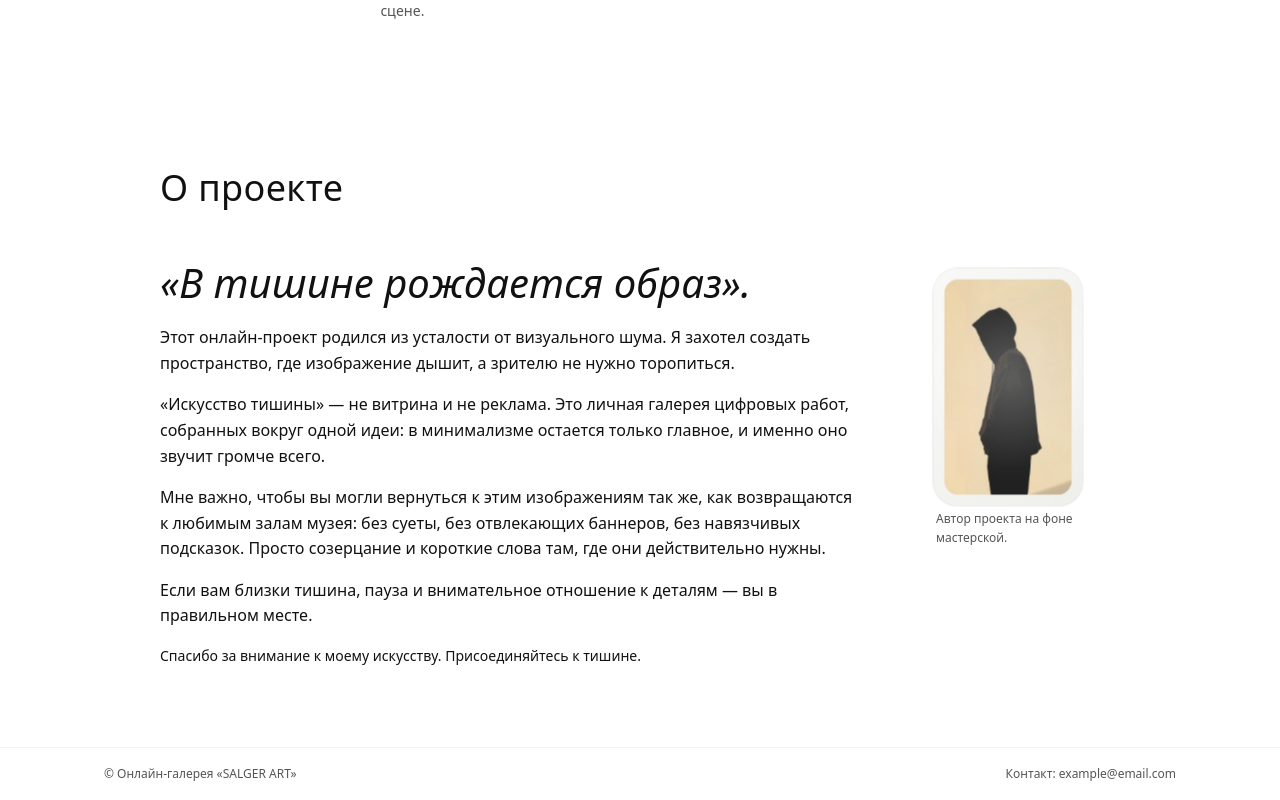
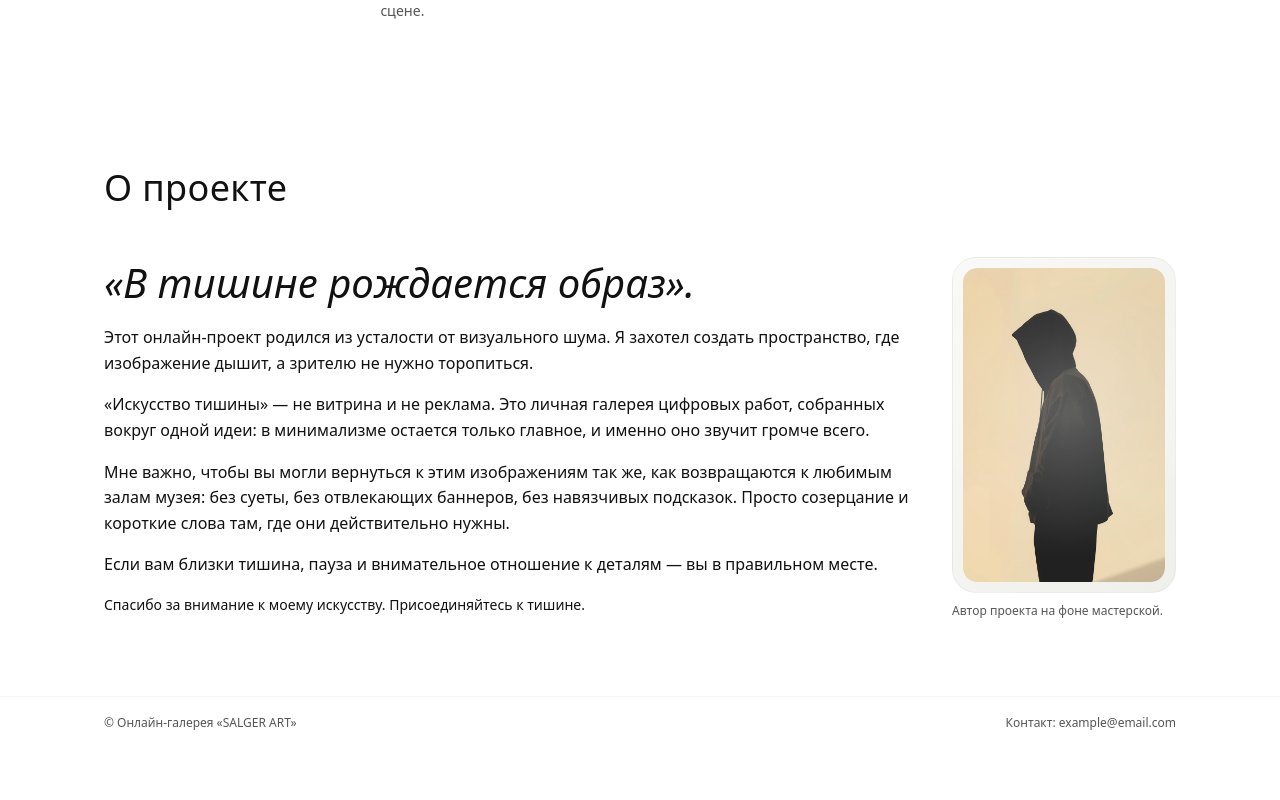
Before and after one commit to ALDYNEC-07/SALGER-ART, a Next.js app: page / in a window 1280 px wide. Shown: the part 1457-2257 px from the top of the page. After the commit the page ends 2205 px from the top, so only its background shows below. Built offline with nearby package versions, Linux system fonts and the light colour scheme.

Commit message:
Перенес стили о проекте в модульный

```diff
--- /dev/null
+++ b/src/app/components/AboutSection/AboutSection.module.css
@@ -0,0 +1,113 @@
+.pageAbout .page__body {
+  max-width: var(--content-max-width);
+  margin-inline: auto;
+}
+
+.pageAbout .page__header {
+  max-width: var(--content-max-width);
+  margin-inline: auto;
+}
+
+.manifestLead {
+  margin: 0 0 var(--space-xl);
+  font-size: var(--fs-2xl);
+  line-height: 1.3;
+  font-style: italic;
+}
+
+.manifestText p {
+  margin: 0 0 var(--space-m);
+}
+
+.manifestText p + p {
+  margin-top: var(--space-s);
+}
+
+.manifestText strong,
+.manifestText em {
+  font-weight: 500;
+}
+
+.manifestSignature {
+  margin-top: var(--space-2xl);
+  font-size: var(--fs-sm);
+}
+
+.aboutLayout {
+  display: flex;
+  flex-direction: column;
+  gap: var(--space-xl);
+}
+
+.aboutMedia {
+  flex: 0 0 auto;
+}
+
+.aboutMediaFigure {
+  margin: 0;
+}
+
+.aboutMediaFrame {
+  position: relative;
+  overflow: hidden;
+  border-radius: 1.5rem;
+  width: 100%;
+  min-height: 9rem;
+  aspect-ratio: 2 / 3;
+  background: radial-gradient(circle at 50% 42%, rgba(255, 255, 255, 0.72), rgba(245, 245, 245, 0) 62%),
+    linear-gradient(135deg, #f9f9f7, #efefec);
+  border: 1px solid rgba(0, 0, 0, 0.04);
+  animation: heroZoom 18s ease-out forwards;
+}
+
+.aboutMediaFrame::after {
+  content: "";
+  position: absolute;
+  inset: var(--space-xs);
+  border-radius: inherit;
+  background: radial-gradient(circle at 52% 46%, rgba(255, 255, 255, 0.28), rgba(255, 255, 255, 0) 70%);
+  filter: blur(var(--hero-frame-blur));
+  mix-blend-mode: screen;
+  pointer-events: none;
+}
+
+.aboutMediaPlaceholder {
+  position: absolute;
+  inset: 10px;
+  border-radius: calc(1.5rem - 10px);
+  overflow: hidden;
+}
+
+.aboutMediaImage {
+  object-fit: cover;
+  position: absolute;
+  inset: 0;
+  width: 100%;
+  height: 100%;
+  border-radius: inherit;
+}
+
+.aboutMediaCaption {
+  margin-top: var(--space-xs);
+  font-size: var(--fs-xs);
+  color: #555555;
+}
+
+@media (min-width: 960px) {
+  .aboutLayout {
+    flex-direction: row;
+    align-items: flex-start;
+  }
+
+  .manifestText {
+    flex: 1 1 auto;
+  }
+
+  .aboutMedia {
+    flex: 0 0 14rem;
+  }
+
+  .aboutMediaFrame {
+    min-height: 3rem;
+  }
+}
--- a/src/app/components/AboutSection.tsx
+++ b/src/app/components/AboutSection/AboutSection.tsx
@@ -6,13 +6,18 @@
 
 import Image from "next/image";
 /* Портрет автора для блока рядом с манифестом */
-import authorImage from "../assets/Author.jpg";
+import authorImage from "../../assets/Author.jpg";
+import styles from "./AboutSection.module.css";
 
 export function AboutSection() {
   return (
     <>
       {/* Раздел с манифестом и подписью автора */}
-      <section id="about" className="page page--about" aria-labelledby="about-title">
+      <section
+        id="about"
+        className={`page ${styles.pageAbout}`}
+        aria-labelledby="about-title"
+      >
         <div className="container">
           <header className="page__header">
             <h1 id="about-title" className="page-title">
@@ -21,10 +26,10 @@ export function AboutSection() {
           </header>
 
           <div className="page__body">
-            <div className="about-layout">
+            <div className={styles.aboutLayout}>
               {/* Текст манифеста */}
-              <div className="manifest-text">
-                <p className="manifest-lead">«В тишине рождается образ».</p>
+              <div className={styles.manifestText}>
+                <p className={styles.manifestLead}>«В тишине рождается образ».</p>
 
                 <p>
                   Этот онлайн-проект родился из усталости от визуального шума.
@@ -51,30 +56,28 @@ export function AboutSection() {
                   к деталям — вы в правильном месте.
                 </p>
 
-                <p className="manifest-signature">
-                  Спасибо за внимание к моему искусству. Присоединяйтесь к тишине.
-                </p>
+                <p className={styles.manifestSignature}>Спасибо за внимание к моему искусству. Присоединяйтесь к тишине.</p>
               </div>
 
               {/* Портрет автора рядом с текстом манифеста */}
               <aside
-                className="about-media"
+                className={styles.aboutMedia}
                 aria-label="Фотография или иллюстрация автора"
               >
-                <figure className="about-media__figure">
-                  <div className="about-media__frame">
-                    <div className="about-media__placeholder">
+                <figure className={styles.aboutMediaFigure}>
+                  <div className={styles.aboutMediaFrame}>
+                    <div className={styles.aboutMediaPlaceholder}>
                       <Image
                         src={authorImage}
                         alt="Портрет автора проекта"
                         fill
                         sizes="(max-width: 960px) 100vw, 220px"
-                        className="about-media__image"
+                        className={styles.aboutMediaImage}
                         priority
                       />
                     </div>
                   </div>
-                  <figcaption className="about-media__caption">
+                  <figcaption className={styles.aboutMediaCaption}>
                     Автор проекта на фоне мастерской.
                   </figcaption>
                 </figure>
--- a/src/app/globals.css
+++ b/src/app/globals.css
@@ -255,112 +255,3 @@ h3 {
   flex-wrap: wrap;
   font-size: var(--fs-sm);
 }
-
-/* ===== Страница "О проекте" ===== */
-
-.page--about .page__body {
-  max-width: var(--content-max-width);
-  margin-inline: auto;
-}
-
-.page--about .page__header {
-  max-width: var(--content-max-width);
-  margin-inline: auto;
-}
-
-.manifest-lead {
-  margin: 0 0 var(--space-xl);
-  font-size: var(--fs-2xl);
-  line-height: 1.3;
-  font-style: italic;
-}
-
-.manifest-text p {
-  margin: 0 0 var(--space-m);
-}
-
-.manifest-text p + p {
-  margin-top: var(--space-s);
-}
-
-.manifest-text strong,
-.manifest-text em {
-  font-weight: 500;
-}
-
-.manifest-signature {
-  margin-top: var(--space-2xl);
-  font-size: var(--fs-sm);
-}
-
-/* Небольшой сайдбар под портрет / иллюстрацию (по желанию) */
-
-.about-layout {
-  display: flex;
-  flex-direction: column;
-  gap: var(--space-xl);
-}
-
-.about-media {
-  flex: 0 0 auto;
-}
-
-.about-media__frame {
-  position: relative;
-  overflow: hidden;
-  border-radius: 1.5rem;
-  width: 100%;
-  min-height: 14.25rem;
-  background: radial-gradient(circle at 50% 42%, rgba(255, 255, 255, 0.72), rgba(245, 245, 245, 0) 62%),
-    linear-gradient(135deg, #f9f9f7, #efefec);
-  border: 1px solid rgba(0, 0, 0, 0.04);
-  animation: heroZoom 18s ease-out forwards;
-}
-
-.about-media__frame::after {
-  content: "";
-  position: absolute;
-  inset: var(--space-xs);
-  border-radius: inherit;
-  background: radial-gradient(circle at 52% 46%, rgba(255, 255, 255, 0.28), rgba(255, 255, 255, 0) 70%);
-  filter: blur(var(--hero-frame-blur));
-  mix-blend-mode: screen;
-  pointer-events: none;
-}
-
-.about-media__placeholder {
-  position: absolute;
-  inset: 10px;
-  border-radius: calc(1.5rem - 10px);
-  overflow: hidden;
-}
-
-.about-media__image {
-  object-fit: cover;
-  position: absolute;
-  inset: 0;
-  width: 100%;
-  height: 100%;
-  border-radius: inherit;
-}
-
-.about-media__caption {
-  margin-top: var(--space-xs);
-  font-size: var(--fs-xs);
-  color: #555555;
-}
-
-@media (min-width: 960px) {
-  .about-layout {
-    flex-direction: row;
-    align-items: flex-start;
-  }
-
-  .about-layout .manifest-text {
-    flex: 1 1 auto;
-  }
-
-  .about-media {
-    flex: 0 0 14rem;
-  }
-}
--- a/src/app/page.tsx
+++ b/src/app/page.tsx
@@ -15,7 +15,7 @@ import { HeroSection } from "./components/HeroSection/HeroSection";
 /* Подключаем ленту серий, где видно превью каждой подборки */
 import { GalleryStrip } from "./components/GalleryStrip/GalleryStrip";
 /* Подключаем блок с манифестом проекта, чтобы редактировать текст отдельно */
-import { AboutSection } from "./components/AboutSection";
+import { AboutSection } from "./components/AboutSection/AboutSection";
 /* Подключаем общий футер со ссылками, чтобы не копировать его между страницами */
 import { SiteFooter } from "./components/SiteFooter";
 /* Берём пункты меню из файла настроек, чтобы менять список один раз */
```
